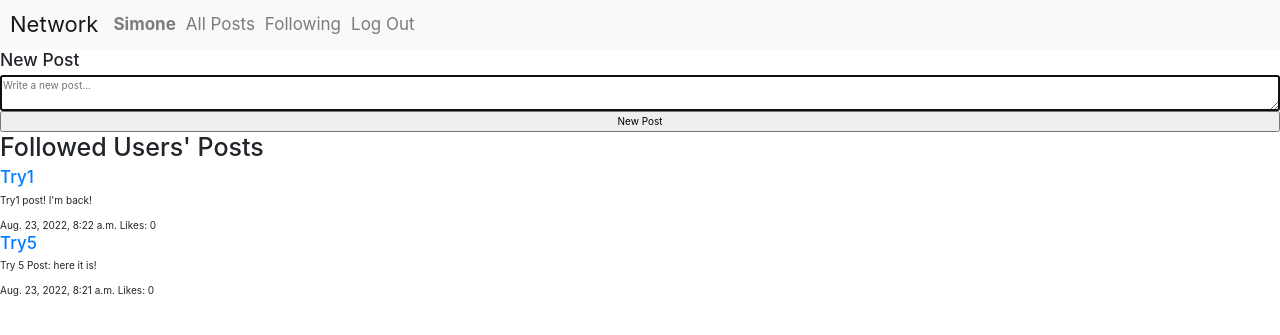
After one commit to Rhokthar/CS50w-Project4-Network, a Django app: page /following-page in a window 1280 px wide. The commit adds this page. Shown: the top 335 px of the page. Run offline with Django 3.2, Linux system fonts and the light colour scheme; a user stored in the database is signed in; data comes from the database, SQL or seed files in the repository; both versions use the stored data as it was after the commit; some libraries are stand-ins or nearby versions.

Commit message:
Following Page Implemented Successfully

```diff
--- a/network/static/network/js/index.js
+++ b/network/static/network/js/index.js
@@ -17,7 +17,7 @@ function AllPostsDisplayer()
             `;
 
             // Append Div
-            document.querySelector("#all-posts").append(postDiv);
+            document.querySelector("#all-posts-container").append(postDiv);
         });
    })
 }
--- /dev/null
+++ b/network/templates/network/following.html
@@ -0,0 +1,39 @@
+{% extends "network/layout.html" %}
+
+{% block title %}
+Following
+{% endblock %}
+
+{% block body %}
+    <!-- FOLLOWING PAGE CONTENT STARTS -->
+    <div id="following-page" class="page-wrapper">
+         <!-- NEW POST STARTS -->
+         <div class="new-post-container width-100 flex-container vertical-row">
+            <h3>New Post</h3>
+            <form action="{% url 'new-post' %}" method="post">
+                {% csrf_token %}
+                <div class="flex-container vertical-row">
+                    <textarea id="new-post-text" name="new-post-text" placeholder="Write a new post..." autofocus></textarea>
+                    <input type="submit" value="New Post" class="button" />
+                </div>
+            </form>
+        </div>
+        <!-- NEW POST ENDS -->
+
+        <h1>Followed Users' Posts</h1>
+
+        <!-- POSTS -->
+        <div class="following-posts-container">
+            {% for post in posts %}
+            <div class="post">
+                <h4>
+                    <a href="profile/{{ post.user.username }}">{{ post.user.username }}</a>
+                </h4>
+                <p>{{ post.post_content }}</p>
+                <span>{{ post.creation_date }}</span>
+                <span>Likes: {{ post.likes }}</span>
+            </div>
+            {% endfor %}
+        </div>
+    </div> <!-- FOLLOWING PAGE CONTENT ENDS -->
+{% endblock %}
--- a/network/templates/network/layout.html
+++ b/network/templates/network/layout.html
@@ -28,7 +28,7 @@
                 </li>
                 {% if user.is_authenticated %}
                     <li class="nav-item">
-                        <a id="following-page-link" class="nav-link" href="#">Following</a>
+                        <a id="following-page-link" class="nav-link" href="{% url 'following_page' %}">Following</a>
                     </li>
                     <li class="nav-item">
                         <a class="nav-link" href="{% url 'logout' %}">Log Out</a>
@@ -48,6 +48,12 @@
 
         <!-- BODY DIV STARTS -->
         <div class="body boxed-container margin-left-auto margin-right-auto">
+            <!-- DJANGO MESSAGES DISPLAYER STARTS -->
+            <div class="messages-container text-center">
+                {% for message in messages %}
+                    <span class="{{ message.tags }}-color">{{ message }}</span>
+                {% endfor %}
+            </div> <!-- DJANGO MESSAGES DISPLAYER ENDS -->
             {% block body %}
             {% endblock %}
         </div>
--- a/network/urls.py
+++ b/network/urls.py
@@ -10,5 +10,6 @@ urlpatterns = [
 
     path("new-post", views.new_post, name="new-post"),
     path("all-posts", views.all_posts, name="all-posts"),
-    path("profile/<str:profile_username>", views.profile, name="profile")
+    path("profile/<str:profile_username>", views.profile, name="profile"),
+    path("following-page", views.following_page, name="following_page")
 ]
--- a/network/views.py
+++ b/network/views.py
@@ -1,11 +1,11 @@
+from django.contrib import messages
 from django.contrib.auth import authenticate, login, logout
+from django.contrib.auth.decorators import login_required
+from django.core.paginator import Paginator
 from django.db import IntegrityError
-from django.http import HttpResponse, HttpResponseRedirect
+from django.http import HttpResponse, HttpResponseRedirect, JsonResponse
 from django.shortcuts import render
 from django.urls import reverse
-from django.contrib.auth.decorators import login_required
-from django.contrib import messages
-from django.http import JsonResponse
 
 from .models import *
 from .utils import *
@@ -144,3 +144,16 @@ def profile(request, profile_username):
 
         return HttpResponseRedirect(reverse("profile", kwargs={"profile_username": profile_username}))
 # PROFILE VIEW ENDS
+
+# FOLLOWING-PAGE VIEW STARTS
+@login_required(login_url="login")
+def following_page(request):
+    # Prendi gli utenti che followa chi va su questa pagina (request.user)
+    usersFollowed = request.user.following_list.all()
+    # Prendi i post degli utenti followati
+    posts = Post.objects.filter(user__in=usersFollowed).order_by("-creation_date")
+
+    return render(request, "network/following.html", {
+        "posts": posts
+    })
+# FOLLOWING-PAGE VIEW ENDS
```
Also changed, not shown: network/templates/network/index.html (+1 -8 lines), network/templates/network/profile.html (+0 -8 lines), db.sqlite3.
